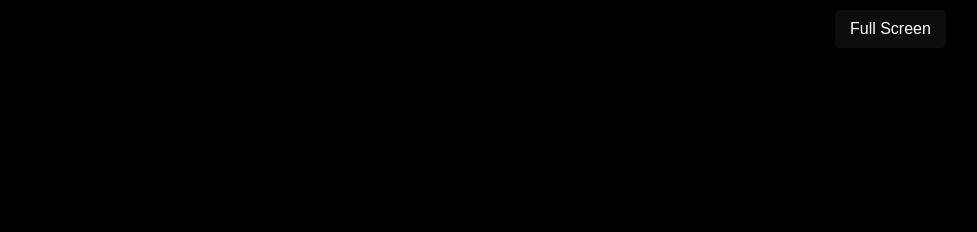
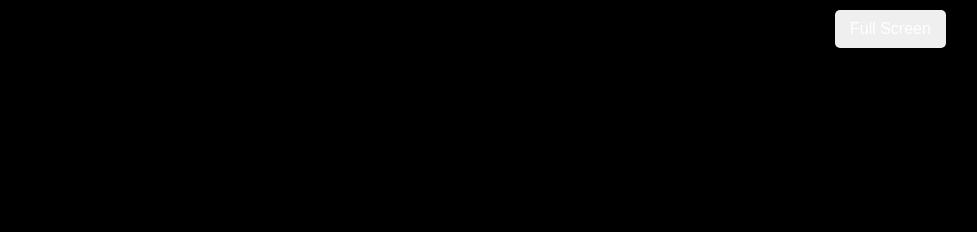
Before and after one commit to KaloyanSyS32/deskclock, a plain HTML site: page index.html in a window 1280 px wide. Shown: the top 232 px of the page, without its empty margins (153-1130 px from the left). Drawn offline with Linux system fonts and the light colour scheme.

Commit message:
Update index.html

```diff
--- a/index.html
+++ b/index.html
@@ -63,7 +63,7 @@
     font-size: 16px;
     z-index: 20;
     cursor: pointer;
-    background-color: rgba(255,255,255,0.05);
+    background-color: rgba(255,255,255,);
     color: white;
     border: none;
     border-radius: 5px;
```
